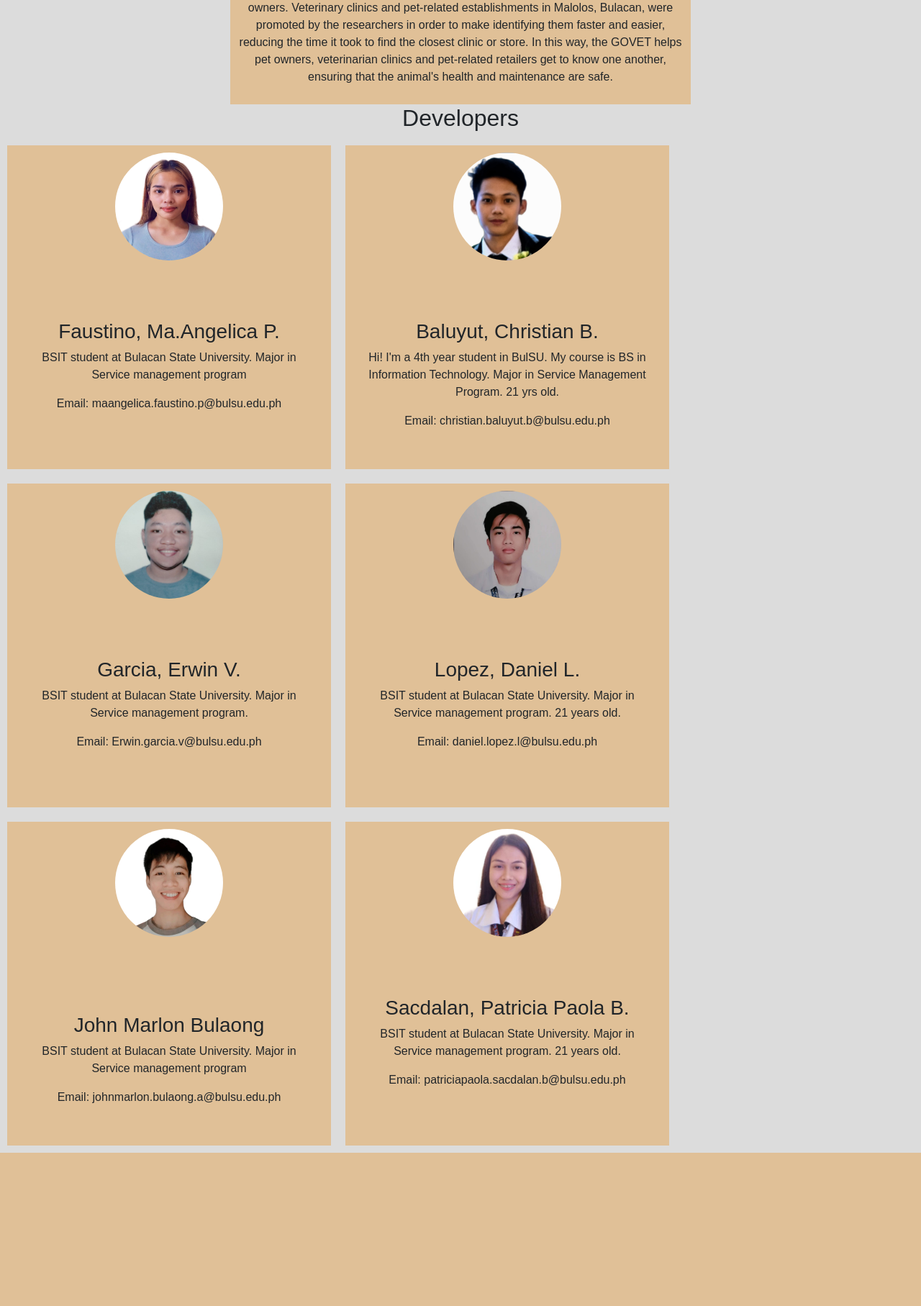
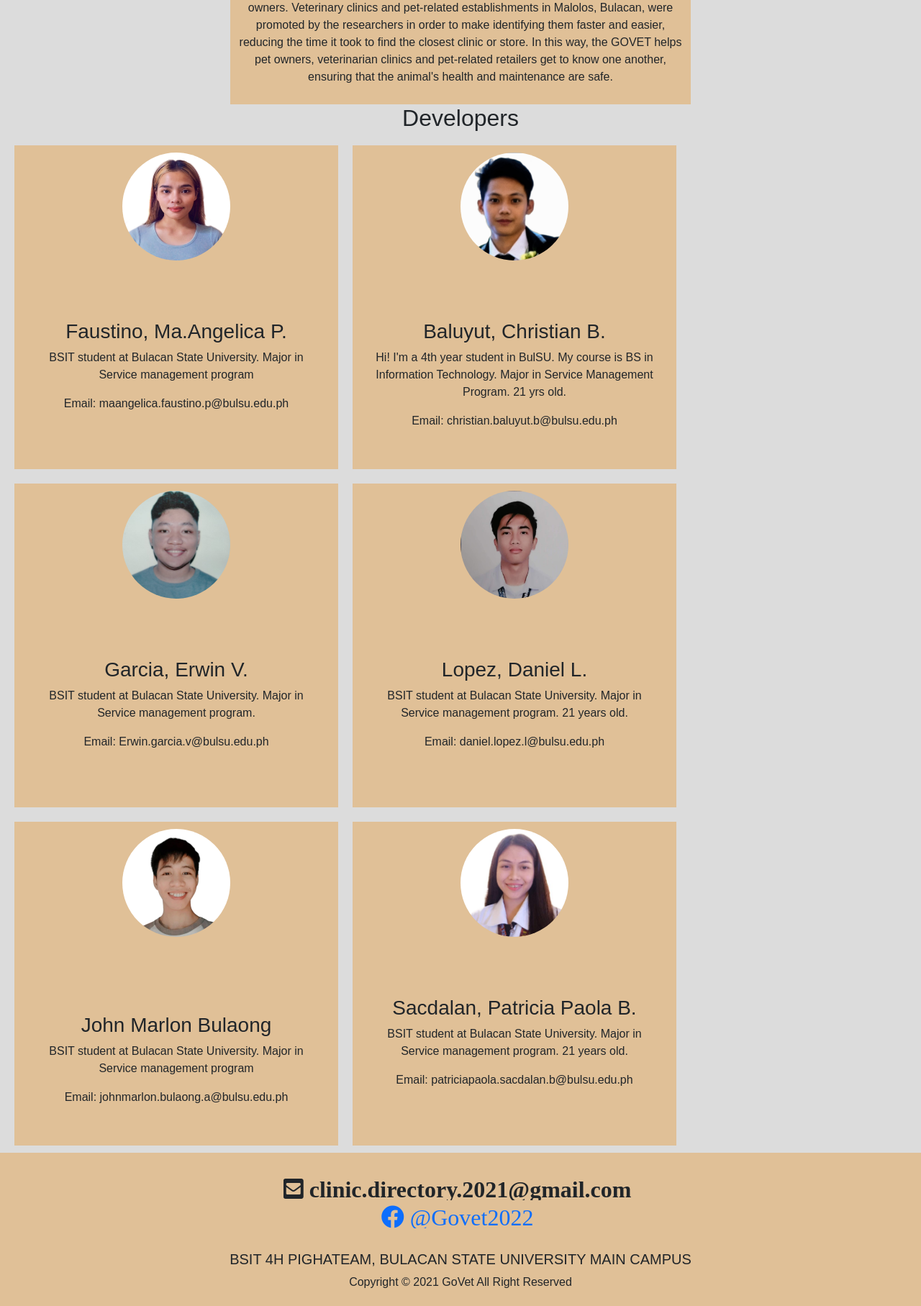
Before and after one commit to Clinic-Directory-2021/web_based_clinic_directory, a Django app: page /about/ in a window 1280 px wide. Shown: the part 495-2310 px from the top of the page at 72% size. Before the commit the page ends 2097 px from the top, so only its background shows below. Run offline with Django 3.2, Linux system fonts and the light colour scheme; some libraries are stand-ins or nearby versions.

Commit message:
asdasdasd

```diff
--- a/main_app/static/css/index.css
+++ b/main_app/static/css/index.css
@@ -126,6 +126,7 @@
          margin-left: 10px;
          background-color: white;
          border-radius: 5px;
+
      }
      .search-modal .search-result{
          width: 100%;
@@ -214,8 +215,9 @@
       height: 100%;
   }
   .search-modal{
-    width: 50%;
+    width: 48%;
     top:150px;
+    padding: 10px;
 }
 }
 @media (min-width:1281px) { /* hi-res laptops and desktops */
--- a/main_app/static/css/register.css
+++ b/main_app/static/css/register.css
@@ -17,6 +17,7 @@
         padding-top: 10%;
         padding-left: 10%;
         padding-right: 10%;
+        overflow-y: hidden;
     }
     .register-input{
         width: 100%;
--- a/main_app/templates/about.html
+++ b/main_app/templates/about.html
@@ -25,6 +25,7 @@
 
       </div>
       <h2 align="center">Developers</h2>
+      <div style="padding-left: 10px;">
       <div  class="developers" style="float: left;">
         <div class="developers-image">
           <img src="../static/images/angelica.jpg" alt="">
@@ -111,7 +112,8 @@
       </div>
 
     </div>
-
+    {% include 'footer.html' %}
+  </div>
     <script>
       $('#about').css("background-color","#E0C097")
       $('#about').css("border-radius","25px")
--- a/main_app/templates/appointment.html
+++ b/main_app/templates/appointment.html
@@ -63,7 +63,7 @@
           </tbody>
       </table>
     </div>
-<div style="margin: 5px;">
+<div style="margin: 5px; height: 50vh;">
     <h1>Accepted</h1>
     <table class="table table-striped">
         <thead>
@@ -92,5 +92,8 @@
           </tbody>
       </table>
 </div>
+</div>
 <div>
+  {% include 'footer.html' %}
+</div>
 {% endblock %}
--- a/main_app/templates/base.html
+++ b/main_app/templates/base.html
@@ -18,7 +18,7 @@
     <script src="{% static 'js/base.js' %}" defer></script>
     <script src="{% static 'js/functions.js' %}" defer></script>
     <script src="https://ajax.googleapis.com/ajax/libs/jquery/3.5.1/jquery.min.js"></script>
-
+    <link rel="stylesheet" href="https://pro.fontawesome.com/releases/v5.10.0/css/all.css" integrity="sha384-AYmEC3Yw5cVb3ZcuHtOA93w35dYTsvhLPVnYs9eStHfGJvOvKxVfELGroGkvsg+p" crossorigin="anonymous"/>
     <!-- sweetalert2 -->
     <script src="//cdn.jsdelivr.net/npm/sweetalert2@11"></script>
     <title>Document</title>
--- /dev/null
+++ b/main_app/templates/footer.html
@@ -0,0 +1,14 @@
+<div class="footer" style="width: 100%; background-color: #E0C097; position: relative; bottom: 0%; text-align: center; padding: 5px;">
+    <br>
+    <div style="text-align: center; margin: auto;" class="links">
+        <i class="fas fa-envelope-square fa-2x" style="margin-top: 5px;"> clinic.directory.2021@gmail.com</i> &nbsp;
+    </div>
+    <div style="text-align: center; margin: auto;" class="links">
+        <a href="https://www.facebook.com/Govet2022/" target="_blank"><i class="fab fa-facebook fa-2x">  @Govet2022</i></a> &nbsp;
+    </div>
+    <br>
+    <div>
+        <h5>BSIT 4H PIGHATEAM, BULACAN STATE UNIVERSITY MAIN CAMPUS</h5>
+        <P>Copyright © 2021 GoVet All Right Reserved</P>
+    </div>
+</div>
--- a/main_app/templates/home_base.html
+++ b/main_app/templates/home_base.html
@@ -16,6 +16,7 @@
     <script src="{% static 'js/home_base.js' %}" defer></script>
     <script src="{% static 'js/edit_item.js' %}" defer></script>
     <script src="https://ajax.googleapis.com/ajax/libs/jquery/3.5.1/jquery.min.js"></script>
+    <link rel="stylesheet" href="https://pro.fontawesome.com/releases/v5.10.0/css/all.css" integrity="sha384-AYmEC3Yw5cVb3ZcuHtOA93w35dYTsvhLPVnYs9eStHfGJvOvKxVfELGroGkvsg+p" crossorigin="anonymous"/>
     <title>Document</title>
 </head>
 <body>
--- a/main_app/templates/homepage.html
+++ b/main_app/templates/homepage.html
@@ -81,7 +81,7 @@
     </div>
   </div>
 
-
+  {% include 'footer.html' %}
   <div id="loader"></div>
  <script src="{% static 'js/homepage.js' %}"></script>
 {% endblock %}
--- a/main_app/templates/index.html
+++ b/main_app/templates/index.html
@@ -56,8 +56,8 @@
             </div>
 
     </div>
-    <div class="column">
-        <div class='map'>
+    <div class="column" style="overflow-y: hidden;">
+        <div class='map' style="overflow-y: hidden;">
             {% autoescape off %}
                 {{map}}
             {% endautoescape %}
@@ -184,7 +184,7 @@
       </div>
     </div>
   </div>
-
+{% include 'footer.html' %}
   <script>
     function toTop(){
       window.scrollTo(0, 0);
--- a/main_app/templates/login.html
+++ b/main_app/templates/login.html
@@ -8,7 +8,7 @@
 </script>
 {% endif %}
 {% block content %}
-<div class='login-content'>
+<div class='login-content' style="height: 100vh;">
     <form method='post' id="loginForm">
     {% csrf_token %}
     <h1 class='login-h1'>Login to your account</h1>
@@ -23,5 +23,6 @@
     <br>
     <a href="{% url 'register' %}" class="login-link" style='text-align: center;'>Not a member? Register here.</a>
 </div>
+{% include 'footer.html' %}
 <div id="loader"></div>
 {% endblock content %}
--- a/main_app/templates/register.html
+++ b/main_app/templates/register.html
@@ -8,6 +8,8 @@
 </script>
 {% endif %}
 {% block content %}
+
+<div>
 <div class='register-content'>
 
     <form method='post' id="registerForm" enctype="multipart/form-data">
@@ -69,6 +71,8 @@
     <a href="{% url 'login' %}" class="register-link" style='text-align: center;'>Already a member? Login here.</a>
     </form>
 </div>
+{% include 'footer.html' %}
+</div>
 <div id="loader"></div>
 
 <!-- Modal -->
--- a/main_app/templates/settings.html
+++ b/main_app/templates/settings.html
@@ -63,6 +63,7 @@
                 <button class="edit" onclick="edit_clinic_info()" id="settings_edit">Edit credentials</button>
         </div>
     </div>
+    {% include 'footer.html' %}
 </body>
 
 
```
Also changed, not shown: db.sqlite3.
